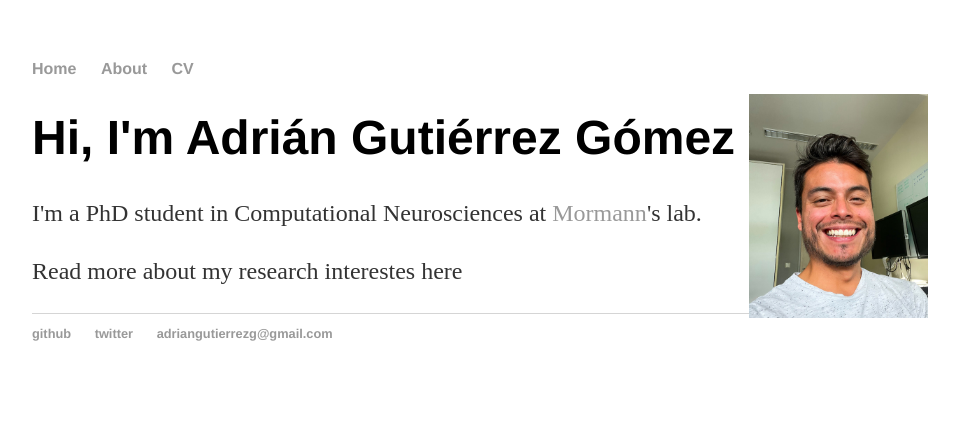
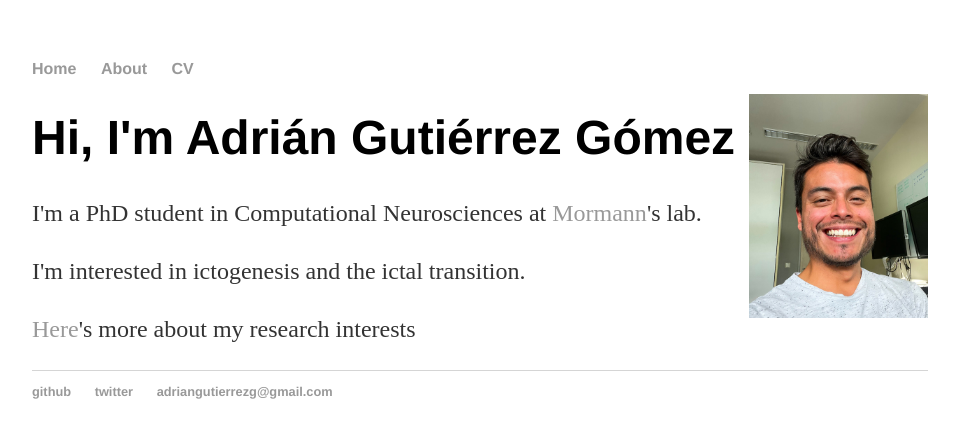
Before and after one commit to adriangutierrezg/adriangutierrezg.github.io, a Jekyll site: the page built from index.html, in a window 1280 px wide. Shown: the top 438 px of the page, without its empty margins (160-1119 px from the left). Built offline with Jekyll 4.4.1, drawn with Linux system fonts in a browser that asks for light colours.

Commit message:
Update index.html

```diff
--- a/index.html
+++ b/index.html
@@ -5,5 +5,6 @@ title: Adrián Gutiérrez Gómez
 <div class="blurb">
 	<h1>Hi, I'm Adrián Gutiérrez Gómez</h1>
 	<p>I'm a PhD student in Computational Neurosciences at <a target="_blank" rel="noopener noreferrer" href="https://www.ukbonn.de/epileptology/workgroups/mormann-workgroup-cognitive-und-clinical-neurophysiology/">Mormann</a>'s lab. </p>
-	<p>Read more about my research interestes here</p>
+	<p>I'm interested in ictogenesis and the ictal transition.
+	<p><a href="About">Here</a>'s more about my research interests</p>
 </div><!-- /.blurb -->
```
